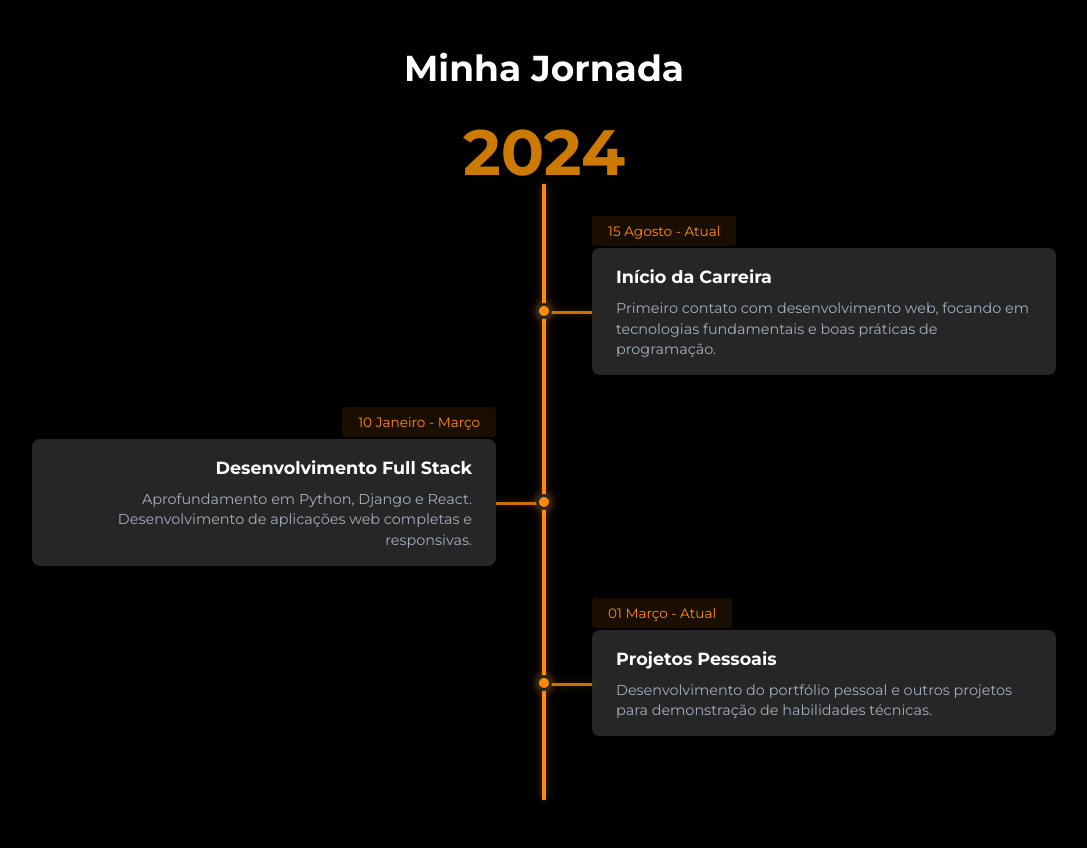
After one commit to JorgeSTJordao/portfolio, a Django app: page /timeline/ in a window 1280 px wide. The commit adds this page. Shown: the whole page, without its empty margins (96-1183 px from the left). Run offline with Django 5.2, Linux system fonts and the light colour scheme; style sheets or scripts are compiled from the project's sources; some libraries are stand-ins or nearby versions.

Commit message:
feat: timeline de 2024 criada

```diff
--- a/portfolio/my_portfolio/templates/components/navbar.html
+++ b/portfolio/my_portfolio/templates/components/navbar.html
@@ -5,7 +5,7 @@
             <a href="/" class="nav-logo">Jorge</a>
         </div>
         <div class="nav-right">
-            <a href="/" class="nav-link">Timeline</a>
+            <a href="{% url 'timeline' %}" class="nav-link">Timeline</a>
             <a href="/" class="nav-link">Projetos</a>
             <a href="/" class="nav-link">Contato</a>
         </div>
--- /dev/null
+++ b/portfolio/my_portfolio/templates/routes/timeline.html
@@ -0,0 +1,47 @@
+{% extends 'base.html' %}
+{% load static %}
+
+{% block extra_css %}
+    <link rel="stylesheet" href="{% static 'css/routes/timeline.css' %}">
+    <link href="https://fonts.googleapis.com/css2?family=Montserrat:wght@400;700&display=swap" rel="stylesheet">
+{% endblock %}
+
+{% block body %}
+<div class="min-h-screen bg-black py-12 px-4 sm:px-6 lg:px-8">
+    <div class="max-w-5xl mx-auto">
+        <h1 class="text-4xl font-bold text-white text-center mb-16">Minha Jornada</h1>
+
+        <div class="timeline-wrapper">
+            <div class="year-marker">2024</div>
+            <div class="timeline-container">
+                <!-- Evento 1 -->
+                <div class="timeline-item right">
+                    <div class="date-tag">15 Agosto - Atual</div>
+                    <div class="timeline-content">
+                        <h3 class="title">Início da Carreira</h3>
+                        <p class="description">Primeiro contato com desenvolvimento web, focando em tecnologias fundamentais e boas práticas de programação.</p>
+                    </div>
+                </div>
+
+                <!-- Evento 2 -->
+                <div class="timeline-item left">
+                    <div class="date-tag">10 Janeiro - Março</div>
+                    <div class="timeline-content">
+                        <h3 class="title">Desenvolvimento Full Stack</h3>
+                        <p class="description">Aprofundamento em Python, Django e React. Desenvolvimento de aplicações web completas e responsivas.</p>
+                    </div>
+                </div>
+
+                <!-- Evento 3 -->
+                <div class="timeline-item right">
+                    <div class="date-tag">01 Março - Atual</div>
+                    <div class="timeline-content">
+                        <h3 class="title">Projetos Pessoais</h3>
+                        <p class="description">Desenvolvimento do portfólio pessoal e outros projetos para demonstração de habilidades técnicas.</p>
+                    </div>
+                </div>
+            </div>
+        </div>
+    </div>
+</div>
+{% endblock %}
--- a/portfolio/my_portfolio/urls.py
+++ b/portfolio/my_portfolio/urls.py
@@ -1,6 +1,7 @@
 from django.urls import path
-from .views import *
+from . import views
 
 urlpatterns = [
-    path('', index, name="index")
+    path('', views.index, name='index'),
+    path('timeline/', views.timeline, name='timeline'),
 ]
--- a/portfolio/my_portfolio/views.py
+++ b/portfolio/my_portfolio/views.py
@@ -3,3 +3,6 @@ from django.shortcuts import render
 # Create your views here.
 def index(request):
     return render(request, "index.html")
+
+def timeline(request):
+    return render(request, "routes/timeline.html")
--- /dev/null
+++ b/portfolio/static/css/routes/timeline.css
@@ -0,0 +1,235 @@
+/* Animações suaves para os elementos da timeline */
+.group {
+    transition: transform 0.3s ease;
+}
+
+.group:hover {
+    transform: translateX(5px);
+}
+
+/* Responsividade para telas menores */
+@media (max-width: 640px) {
+    .group {
+        padding-left: 1rem !important;
+    }
+
+    .group:before {
+        left: 0.5rem !important;
+    }
+
+    .group:after {
+        left: 0.5rem !important;
+    }
+}
+
+.timeline-wrapper {
+    position: relative;
+    padding-top: 2rem;
+}
+
+.year-marker {
+    position: absolute;
+    top: -2rem;
+    left: 50%;
+    transform: translateX(-50%);
+    font-size: 4rem;
+    font-weight: 700;
+    color: #ff9900;
+    opacity: 0.8;
+    line-height: 1;
+    z-index: 0;
+    font-family: 'Montserrat', sans-serif;
+    text-shadow: 2px 2px 4px rgba(0, 0, 0, 0.3);
+}
+
+.timeline-container {
+    position: relative;
+    padding: 2rem 0;
+}
+
+/* Linha central */
+.timeline-container::after {
+    content: '';
+    position: absolute;
+    width: 4px;
+    background-color: #FF8C00;
+    top: 0;
+    bottom: 0;
+    left: 50%;
+    transform: translateX(-50%);
+    box-shadow: 0 0 8px rgba(255, 140, 0, 0.4);
+}
+
+/* Estilo comum para os itens */
+.timeline-item {
+    position: relative;
+    width: 50%;
+    padding: 2rem 0;
+    box-sizing: border-box;
+}
+
+/* Posicionamento dos itens */
+.timeline-item.right {
+    left: 50%;
+    padding-left: 3rem;
+}
+
+.timeline-item.left {
+    left: 0;
+    padding-right: 3rem;
+    text-align: right;
+}
+
+/* Data tag */
+.date-tag {
+    position: absolute;
+    top: 0;
+    background-color: rgba(255, 140, 0, 0.1);
+    padding: 0.3rem 1rem;
+    border-radius: 4px;
+    color: #FF8C00;
+    font-size: 0.85rem;
+    font-weight: 500;
+    white-space: nowrap;
+}
+
+.timeline-item.right .date-tag {
+    left: 3rem;
+}
+
+.timeline-item.left .date-tag {
+    right: 3rem;
+}
+
+/* Conteúdo dos itens */
+.timeline-content {
+    position: relative;
+    padding: 1rem 1.5rem;
+    background: #262626;
+    border-radius: 8px;
+    transition: transform 0.3s ease;
+}
+
+.timeline-content:hover {
+    transform: translateY(-2px);
+}
+
+/* Círculos na linha do tempo */
+.timeline-item::before {
+    content: '';
+    position: absolute;
+    width: 16px;
+    height: 16px;
+    background-color: #FF8C00;
+    border-radius: 50%;
+    top: 50%;
+    transform: translateY(-50%);
+    z-index: 1;
+    border: 3px solid #262626;
+    box-shadow: 0 0 8px rgba(255, 140, 0, 0.4);
+}
+
+.timeline-item.right::before {
+    left: -8px;
+}
+
+.timeline-item.left::before {
+    right: -8px;
+}
+
+/* Linhas conectoras */
+.timeline-item::after {
+    content: '';
+    position: absolute;
+    top: 50%;
+    height: 3px;
+    background-color: #FF8C00;
+    opacity: 0.8;
+    box-shadow: 0 0 8px rgba(255, 140, 0, 0.4);
+}
+
+.timeline-item.right::after {
+    left: 0;
+    width: 3rem;
+}
+
+.timeline-item.left::after {
+    right: 0;
+    width: 3rem;
+}
+
+/* Estilos do texto */
+.title {
+    font-size: 1.1rem;
+    font-weight: bold;
+    color: #ffffff;
+    margin-bottom: 0.5rem;
+}
+
+.description {
+    color: #a0aec0;
+    line-height: 1.4;
+    font-size: 0.9rem;
+}
+
+/* Responsividade */
+@media (max-width: 768px) {
+    .timeline-container::after {
+        left: 31px;
+    }
+
+    .timeline-item {
+        width: 100%;
+        padding-left: 50px;
+        padding-right: 0;
+        text-align: left;
+    }
+
+    .timeline-item.right,
+    .timeline-item.left {
+        left: 0;
+        padding: 2rem 0 2rem 50px;
+    }
+
+    .timeline-item::before {
+        left: 23px;
+    }
+
+    .timeline-item::after {
+        left: 31px;
+        width: 20px;
+    }
+
+    .date-tag {
+        left: 50px !important;
+        right: auto !important;
+    }
+
+    .timeline-content {
+        max-width: none;
+    }
+}
+
+.year-section {
+    margin-bottom: 2rem;
+}
+
+.year-title {
+    font-size: 1.5rem;
+    font-weight: bold;
+    color: #ffffff;
+    text-align: center;
+    margin-bottom: 1rem;
+    position: relative;
+}
+
+.year-title::after {
+    content: '';
+    position: absolute;
+    bottom: -0.5rem;
+    left: 50%;
+    transform: translateX(-50%);
+    width: 50px;
+    height: 2px;
+    background-color: #ffffff;
+}
```
